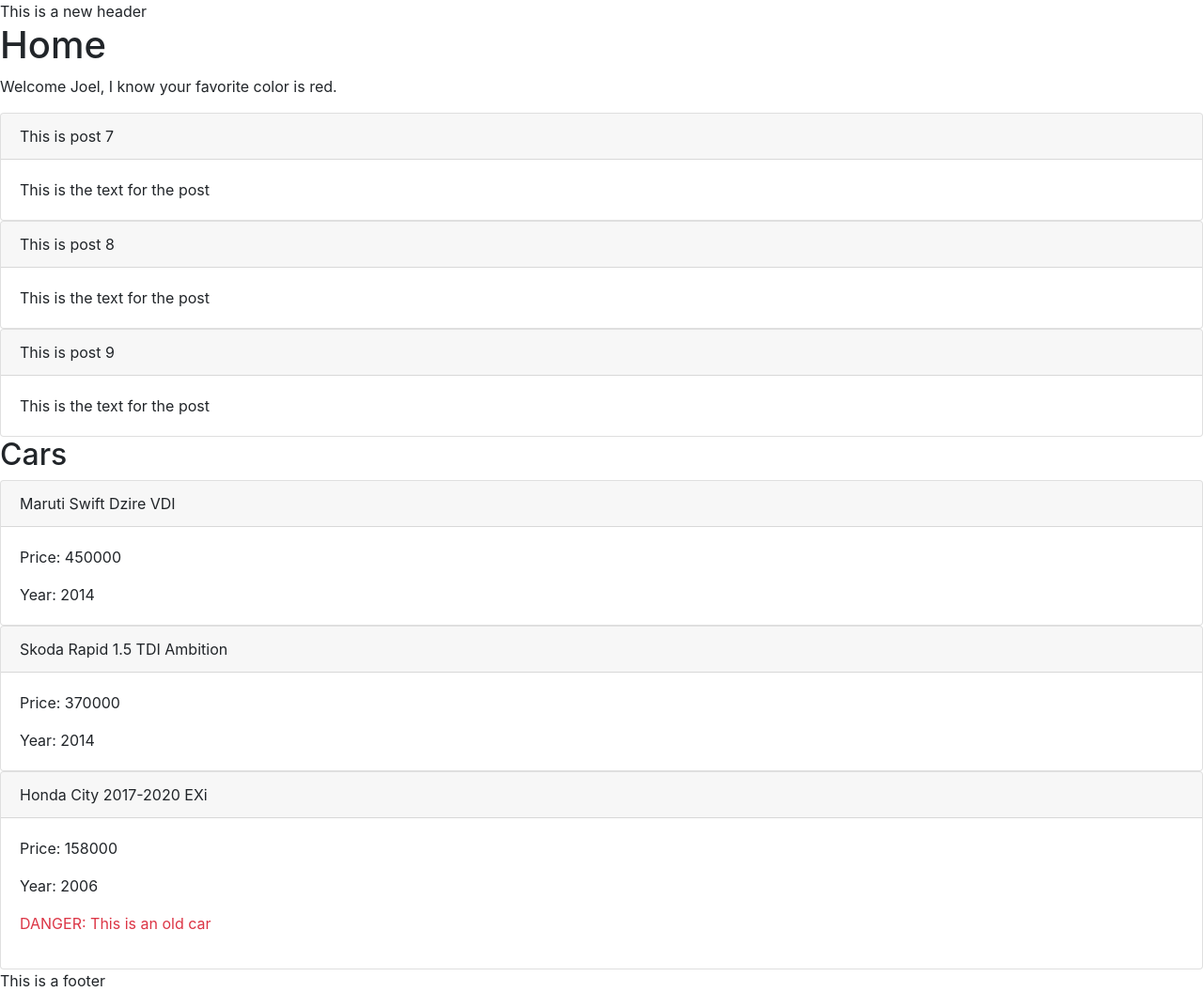
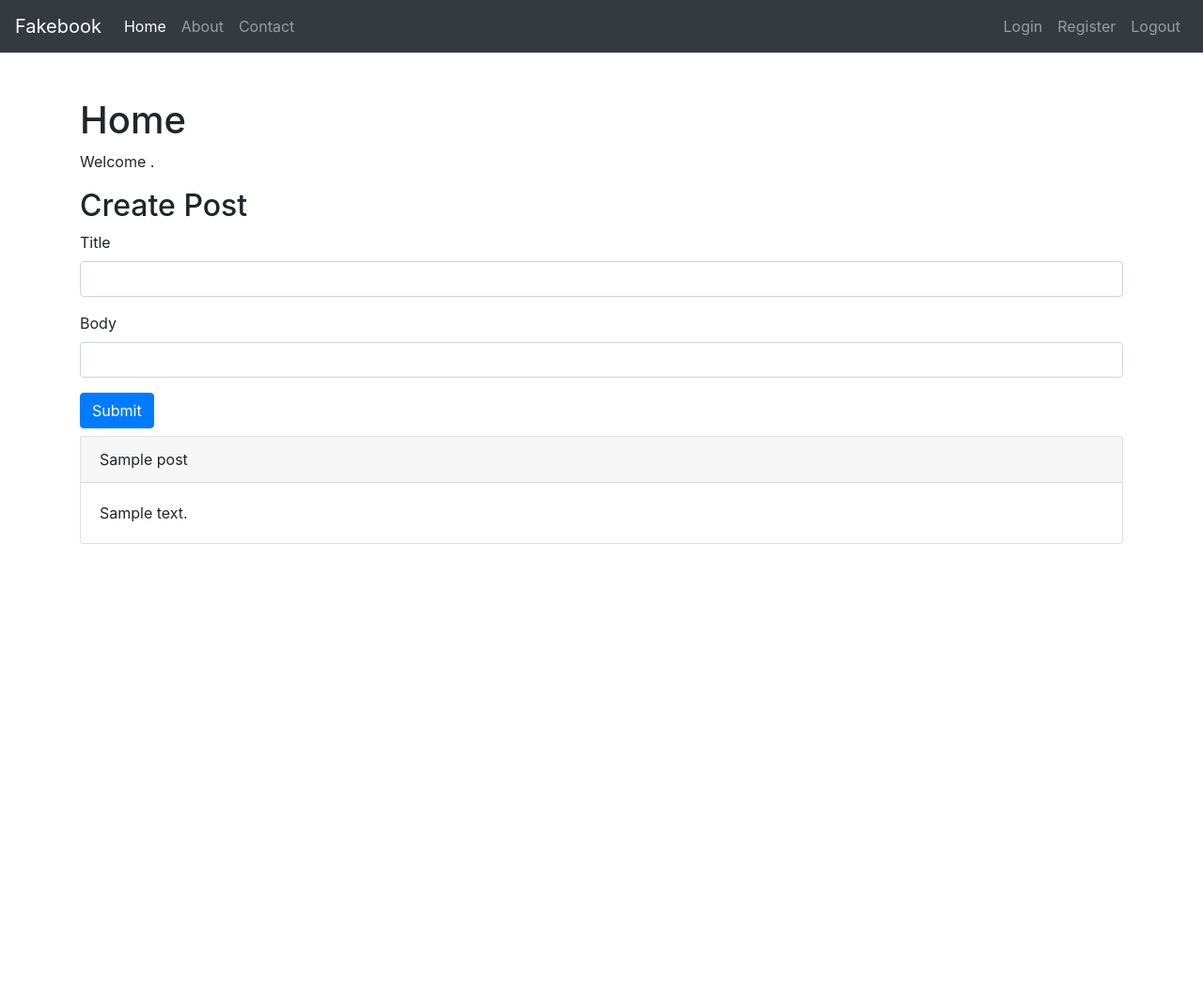
Before and after one commit to Llang8/fakebook-cdn-99, a Flask app: page / in a window 1280 px wide. Shown: the whole page at 94% size. After the commit the page ends 579 px from the top, so only its background shows below. Run offline with Flask 2, Linux system fonts and the light colour scheme; tables that the repository leaves empty hold one stand-in row (values such as "Sample post"); parts of the project's set-up code (start-up, migrations or seed data) failed here and were passed over.

Commit message:
Added login/authentication routes and templates

```diff
--- a/app/__init__.py
+++ b/app/__init__.py
@@ -2,9 +2,11 @@ from flask import Flask
 from config import Config
 from flask_sqlalchemy import SQLAlchemy
 from flask_migrate import Migrate
+from flask_login import LoginManager
 
 db = SQLAlchemy()
 migrate = Migrate()
+login_manager = LoginManager()
 
 app = Flask(__name__)
 # Connecting our config class and our flask application
@@ -12,9 +14,13 @@ app.config.from_object(Config)
 
 db.init_app(app)
 migrate.init_app(app, db)
+login_manager.init_app(app)
 
 from app.blueprints.main import bp as main_bp
 app.register_blueprint(main_bp)
 
 from app.blueprints.api import bp as api_bp
 app.register_blueprint(api_bp)
+
+from app.blueprints.auth import bp as auth_bp
+app.register_blueprint(auth_bp)
--- a/app/blueprints/auth/__init__.py
+++ b/app/blueprints/auth/__init__.py
@@ -0,0 +1,5 @@
+from flask import Blueprint
+
+bp = Blueprint('auth', __name__, url_prefix="/auth")
+
+from . import routes
--- a/app/blueprints/auth/routes.py
+++ b/app/blueprints/auth/routes.py
@@ -0,0 +1,40 @@
+from . import bp as app
+from app.blueprints.main.models import User
+from app import db
+from flask import render_template, request, redirect, url_for
+from flask_login import login_user, logout_user
+
+@app.route('/login', methods=['GET', 'POST'])
+def login():
+    if request.method == 'GET':
+        return render_template('login.html')
+
+    # Otherwise, attempt to login the user
+    email = request.form['inputEmail']
+    password = request.form['inputPassword']
+
+    user = User.query.filter_by(email=email).first()
+
+    # There was not a user with the input email
+    # There was a user, but the password was incorrect
+    # There was a user, and the password was correct
+
+    if user is None:
+        print('There was not a user with that email.')
+    elif user.password != password:
+        print('The password was incorrect.')
+    else:
+        print('Logged in successfully')
+        login_user(user)
+        return redirect(url_for('main.home'))
+
+    return render_template('login.html')
+
+@app.route('/register')
+def register():
+    return render_template('register.html')
+
+@app.route('/logout')
+def logout():
+    logout_user()
+    return redirect(url_for('auth.login'))
--- a/app/blueprints/main/routes.py
+++ b/app/blueprints/main/routes.py
@@ -1,100 +1,16 @@
 from . import bp as app
-from flask import render_template
-
-# Routes that return JSON
-user_data = { # Mock database data
-    'lucasl': {
-        'user_id': 0,
-        'name': 'Lucas',
-        'favoriteColor': 'blue',
-        'posts': [
-            {
-                'id': 0,
-                'title': 'This is post 1',
-                'body': 'This is the text for the post'
-            },
-            {
-                'id': 1,
-                'title': 'This is post 2',
-                'body': 'This is the text for the post'
-            },
-            {
-                'id': 2,
-                'title': 'This is post 3',
-                'body': 'This is the text for the post'
-            }
-        ]
-    },
-    'christophert': {
-        'user_id': 1,
-        'name': 'Christopher',
-        'favoriteColor': 'orange',
-        'posts': [
-            {
-                'id': 3,
-                'title': 'This is post 4',
-                'body': 'This is the text for the post'
-            },
-            {
-                'id': 4,
-                'title': 'This is post 5',
-                'body': 'This is the text for the post'
-            },
-            {
-                'id': 5,
-                'title': 'This is post 6',
-                'body': 'This is the text for the post'
-            }
-        ]
-    },
-    'joelc': {
-        'user_id': 2,
-        'name': 'Joel',
-        'favoriteColor': 'red',
-        'posts': [
-            {
-                'id': 6,
-                'title': 'This is post 7',
-                'body': 'This is the text for the post'
-            },
-            {
-                'id': 7,
-                'title': 'This is post 8',
-                'body': 'This is the text for the post'
-            },
-            {
-                'id': 8,
-                'title': 'This is post 9',
-                'body': 'This is the text for the post'
-            }
-        ]
-    }
-}
+from flask import render_template, request, redirect, url_for
+from app.blueprints.main.models import User, Post
+from app import db
+from flask_login import current_user
 
 # Routes that return/display HTML
-logged_in_user = user_data['joelc']
 
 @app.route('/')
 def home():
-    cars = [
-        {
-            "name": "Maruti Swift Dzire VDI",
-            "year": 2014,
-            "selling_price": 450000
-        },
-        {
-            "name": "Skoda Rapid 1.5 TDI Ambition",
-            "year": 2014,
-            "selling_price": 370000
-        },
-        {
-            "name": "Honda City 2017-2020 EXi",
-            "year": 2006,
-            "selling_price": 158000
-        }
-    ]
+    posts = Post.query.all()
 
-    return render_template('home.html', user=logged_in_user, cars=cars)
+    return render_template('home.html', user=current_user, posts=posts)
 
 @app.route('/about')
 def about():
@@ -103,3 +19,15 @@ def about():
 @app.route('/contact')
 def contact():
     return render_template('contact.html')
+
+@app.route('/post', methods=['POST'])
+def create_post():
+    post_title = request.form['title']
+    post_body = request.form['body']
+
+    new_post = Post(title=post_title, body=post_body, user_id=current_user.id)
+
+    db.session.add(new_post)
+    db.session.commit()
+
+    return redirect(url_for('main.home'))
--- a/app/templates/home.html
+++ b/app/templates/home.html
@@ -2,8 +2,22 @@
 
 {% block content %}
 <h1>Home</h1>
-<p>Welcome {{ user['name'] }}, I know your favorite color is {{ user['favoriteColor'] }}.</p>
-{% for post in user['posts'] %}
+<p>Welcome {{ user['first_name'] }} {{ user['last_name'] }}.</p>
+
+<h2>Create Post</h2>
+<form action="{{ url_for('main.create_post') }}" method="POST" class="my-2">
+  <div class="form-group">
+    <label for="title">Title</label>
+    <input type="text" class="form-control" id="title" name="title">
+  </div>
+  <div class="form-group">
+    <label for="body">Body</label>
+    <input type="text" class="form-control" id="body" name="body">
+  </div>
+  <button type="submit" class="btn btn-primary">Submit</button>
+</form>
+
+{% for post in posts %}
 <div class="card">
   <div class="card-header">
     {{ post['title'] }}
@@ -13,19 +27,4 @@
   </div>
 </div>
 {% endfor %}
-<h2>Cars</h2>
-{% for car in cars %}
-<div class="card">
-    <div class="card-header">
-      {{ car['name'] }}
-    </div>
-    <div class="card-body">
-        <p class="card-text">Price: {{ car['selling_price'] }}</p>
-        <p class="card-text">Year: {{ car['year'] }}</p>
-        {% if car['year'] <= 2008 %}
-            <p class="text-danger">DANGER: This is an old car</p>
-        {% endif %}
-    </div>
-</div>
-{% endfor %}
 {% endblock content %}
--- a/app/templates/partials/layout.html
+++ b/app/templates/partials/layout.html
@@ -1,24 +1,59 @@
 <!DOCTYPE html>
 <html lang="en">
+
 <head>
     <meta charset="UTF-8">
     <meta http-equiv="X-UA-Compatible" content="IE=edge">
     <meta name="viewport" content="width=device-width, initial-scale=1.0">
     <title>Document</title>
-    <link rel="stylesheet" href="https://cdn.jsdelivr.net/npm/bootstrap@4.6.2/dist/css/bootstrap.min.css" integrity="sha384-xOolHFLEh07PJGoPkLv1IbcEPTNtaed2xpHsD9ESMhqIYd0nLMwNLD69Npy4HI+N" crossorigin="anonymous">
+    <link rel="stylesheet" href="https://cdn.jsdelivr.net/npm/bootstrap@4.6.2/dist/css/bootstrap.min.css"
+        integrity="sha384-xOolHFLEh07PJGoPkLv1IbcEPTNtaed2xpHsD9ESMhqIYd0nLMwNLD69Npy4HI+N" crossorigin="anonymous">
 </head>
+
 <body>
-    <header>
-        This is a new header
+    <header class="mb-5">
+        <nav class="navbar navbar-expand-lg navbar-dark bg-dark">
+            <a class="navbar-brand" href="#">Fakebook</a>
+            <button class="navbar-toggler" type="button" data-toggle="collapse" data-target="#navbarSupportedContent"
+                aria-controls="navbarSupportedContent" aria-expanded="false" aria-label="Toggle navigation">
+                <span class="navbar-toggler-icon"></span>
+            </button>
+
+            <div class="collapse navbar-collapse" id="navbarSupportedContent">
+                <ul class="navbar-nav mr-auto">
+                    <li class="nav-item active">
+                        <a class="nav-link" href="{{ url_for('main.home') }}">Home <span class="sr-only">(current)</span></a>
+                    </li>
+                    <li class="nav-item">
+                        <a class="nav-link" href="{{ url_for('main.about') }}">About</a>
+                    </li>
+                    <li class="nav-item">
+                        <a class="nav-link" href="{{ url_for('main.contact') }}">Contact</a>
+                    </li>
+                </ul>
+                <ul class="navbar-nav">
+                    <li class="nav-item">
+                        <a class="nav-link" href="{{ url_for('auth.login') }}">Login</a>
+                    </li>
+                    <li class="nav-item">
+                        <a class="nav-link" href="{{ url_for('auth.register') }}">Register</a>
+                    </li>
+                    <li class="nav-item">
+                        <a class="nav-link" href="{{ url_for('auth.logout') }}">Logout</a>
+                    </li>
+                </ul>
+            </div>
+        </nav>
     </header>
 
-    <main>
+    <main class="container">
         <!-- THIS IS WHERE WE WILL PUT EACH PAGE'S CONTENT -->
         {% block content %}{% endblock content %}
     </main>
 
-    <footer>
+    <!-- <footer>
         This is a footer
-    </footer>
+    </footer> -->
 </body>
+
 </html>
--- /dev/null
+++ b/app/templates/register.html
@@ -0,0 +1,5 @@
+{% extends './partials/layout.html' %}
+
+{% block content %}
+<h1>Register</h1>
+{% endblock content %}
--- a/config.py
+++ b/config.py
@@ -10,3 +10,4 @@ load_dotenv(os.path.join(basedir, '.env'))
 class Config:
     FLASK_DEBUG = os.getenv('FLASK_DEBUG')
     SQLALCHEMY_DATABASE_URI = os.getenv('SQLALCHEMY_DATABASE_URI')
+    SECRET_KEY = os.getenv('SECRET_KEY')
```
Also changed, not shown: app/blueprints/main/models.py (+9 -2 lines), app/templates/login.html (added, +18 -0 lines), migrations/versions/0e1d1663b8dd_added_new_post_column.py (added, +28 -0 lines), 1 other file. Lines whose indentation alone changed are shown as unchanged.
